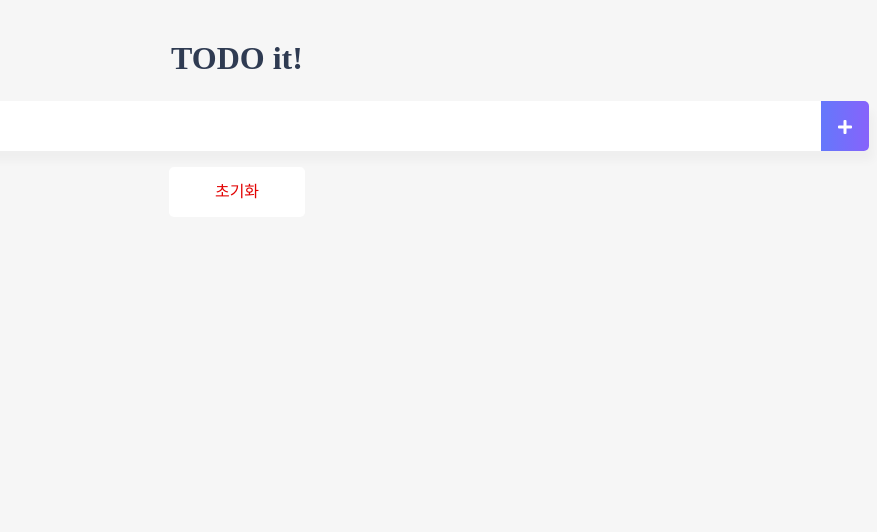
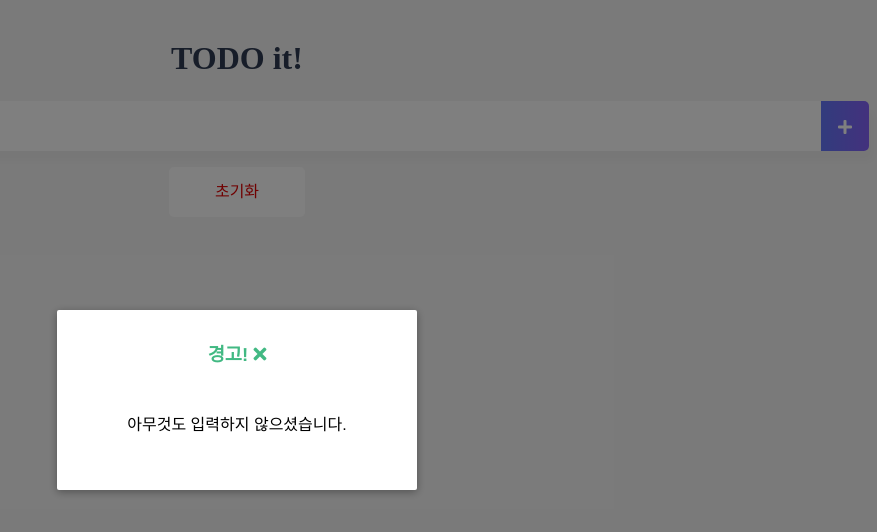
Before and after one commit to office1201/vue-beginner, a Vue app: page / in a window 1280 px wide. Both pictures are taken after a click on the icon 1248 px from the left and 127 px from the top of the page. Shown: the top 532 px of the page, without its empty margins (403-1280 px from the left). Built offline with nearby package versions, Linux system fonts and the light colour scheme.

Commit message:
Add: 모달 컴포넌트 기능 구현

```diff
--- a/src/components/TodoInput.vue
+++ b/src/components/TodoInput.vue
@@ -8,12 +8,16 @@
     <span class="addContainer" v-on:click="addTodo">
       <i class="fas fa-plus addBtn"></i>
     </span>
+    <!-- 모달창 적용 -->
     <modal v-if="showModal" @close="showModal = false">
-      <!--
-      you can use custom content here to overwrite
-      default content
-    -->
-      <h3 slot="header">custom header</h3>
+      <h3 slot="header">
+        경고!
+        <i
+          class="fas fa-times closeModalBtn"
+          v-on:click="showModal = false"
+        ></i>
+      </h3>
+      <div slot="body">아무것도 입력하지 않으셨습니다.</div>
     </modal>
   </form>
 </template>
@@ -36,7 +40,7 @@ export default {
         this.$emit("addTodoItem", this.newTodoItem);
         this.clearInput();
       } else {
-        console.log(1);
+        this.showModal = !this.showModal;
       }
     },
     clearInput: function () {
@@ -74,4 +78,7 @@ input:focus {
   color: white;
   vertical-align: middle;
 }
+.closeModalBtn {
+  color: #42b983;
+}
 </style>
--- a/src/components/common/Modal.vue
+++ b/src/components/common/Modal.vue
@@ -3,21 +3,13 @@
     <div class="modal-mask">
       <div class="modal-wrapper">
         <div class="modal-container">
+          <!-- M-Header -->
           <div class="modal-header">
             <slot name="header"> default header </slot>
           </div>
-
+          <!-- M-Body -->
           <div class="modal-body">
             <slot name="body"> default body </slot>
-          </div>
-
-          <div class="modal-footer">
-            <slot name="footer">
-              default footer
-              <button class="modal-default-button" @click="$emit('close')">
-                OK
-              </button>
-            </slot>
           </div>
         </div>
       </div>
@@ -25,7 +17,7 @@
   </transition>
 </template>
 
-<style scoped>
+<style>
 .modal-mask {
   position: fixed;
   z-index: 9998;
```
